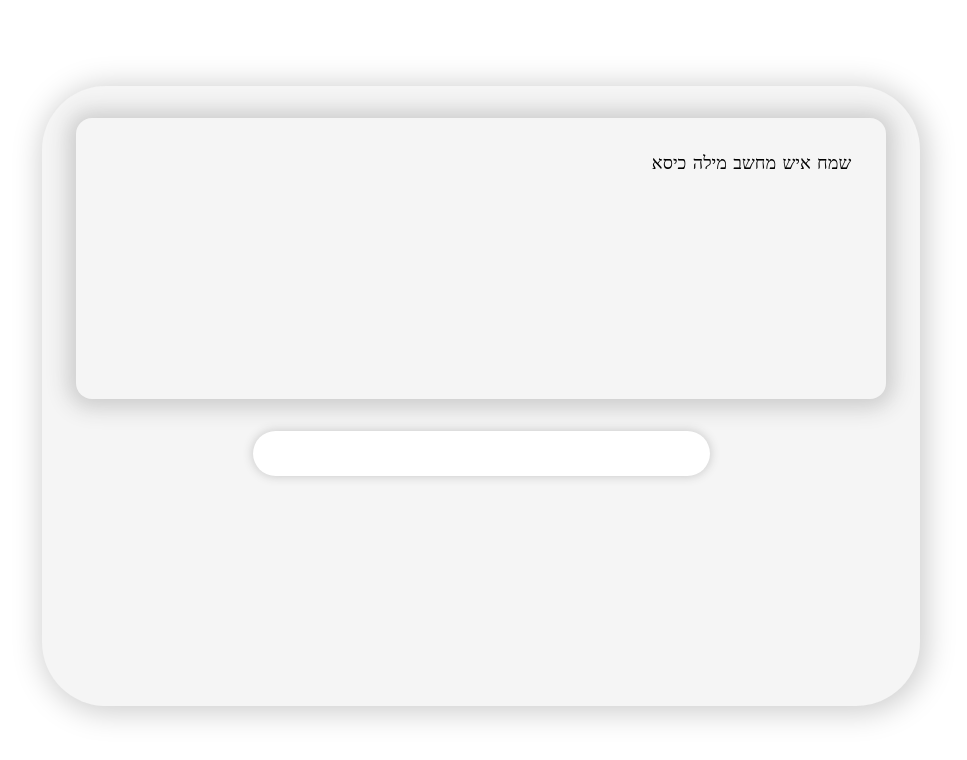
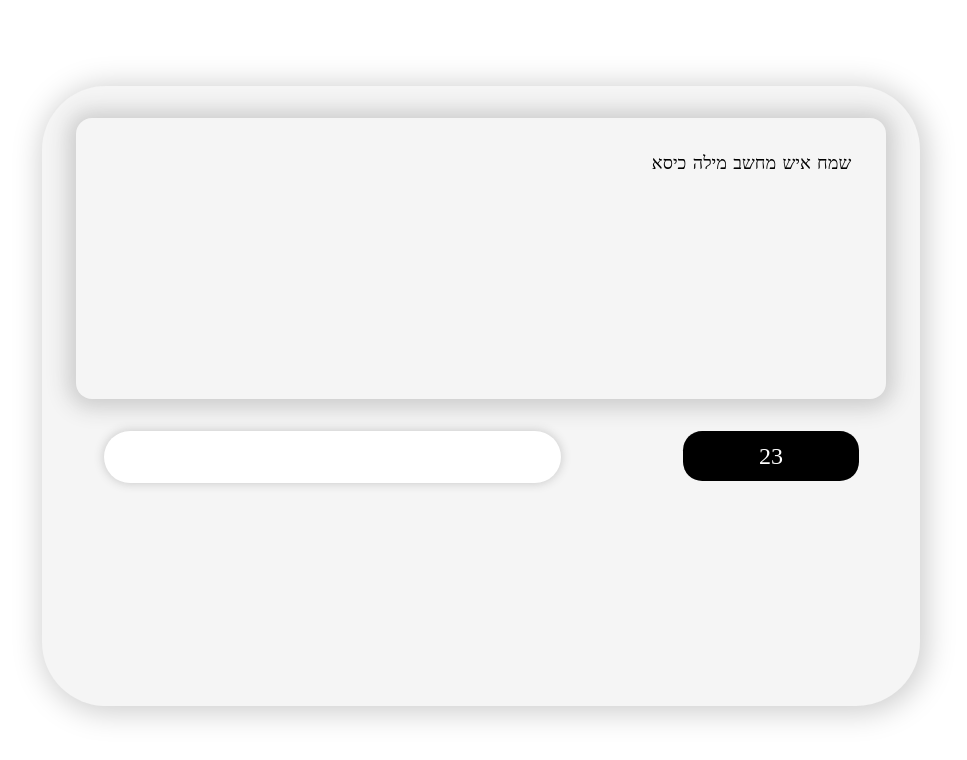
Before and after one commit to amityosef/type-racer-project, a React app: page / in a window 1280 px wide. Shown: the top 760 px of the page, without its empty margins (154-1121 px from the left). Built offline with nearby package versions, Linux system fonts and the light colour scheme.

Commit message:
added clock

```diff
--- /dev/null
+++ b/src/components/clock/clock.css
@@ -0,0 +1,12 @@
+.clock-block {
+    width: 20%;
+    height: 100%;
+    background-color: black;
+    color: white;
+    text-align: center;
+    align-content: center;
+    justify-content: center;
+    line-height: 2.5rem;
+    border-radius: 1.2rem;
+    font-size: x-large;
+}
--- /dev/null
+++ b/src/components/clock/clock.tsx
@@ -0,0 +1,32 @@
+import React, { useState, useEffect } from 'react';
+import "./clock.css"
+
+interface ClockProps {
+    setIsTimeUp: () => void;
+}
+
+export const Clock = ({ setIsTimeUp }: ClockProps) => {
+    const [time, setTime] = useState<number>(30);
+
+    const refreshClock = () => {
+        setTime(time - 1);
+    }
+
+    useEffect(() => {
+        if (time > 0) {
+            const timerId = setInterval(refreshClock, 1000);
+            return function cleanup() {
+                clearInterval(timerId);
+            };
+        } else {
+            setIsTimeUp();
+        }
+    }, [time]);
+
+    return (
+        <div className='clock-block'>
+            {time}
+        </div>
+    )
+
+}
--- a/src/components/typingComponent/typingComponent.css
+++ b/src/components/typingComponent/typingComponent.css
@@ -8,3 +8,10 @@
   align-items: center;
   border-radius: 4rem;
 }
+
+.middle-bar {
+  height: 8%;
+  width: 100%;
+  display: flex;
+  justify-content: space-around;
+}
--- a/src/components/typingComponent/typingComponent.tsx
+++ b/src/components/typingComponent/typingComponent.tsx
@@ -1,6 +1,7 @@
 import React, { useCallback, useState } from "react";
 import { SENTENCES_COUNT } from "../../common/consts";
 import { sentences } from "../../common/sentences";
+import { Clock } from "../clock/clock";
 import { TextDisplay } from "../textDisplay/textDisplay";
 import { TypingInput } from "../typingInput/typingInput";
 import "./typingComponent.css";
@@ -12,6 +13,7 @@ export const TypingComponent = ({ }: TypingComponentProps) => {
   const [currSentence, setCurrSentence] = useState<string>(sentences[randomNumber]);
   const [wordIndex, setWordIndex] = useState<number>(0);
   const [iswrong, setIswrong] = useState<boolean>(false);
+  const [isTimeUp, setIsTimeUp] = useState<boolean>(false);
 
   const wordCheckFunction = useCallback((value: string) => {
     if (currSentence.split(' ')[wordIndex].trim() === value.trim()) {
@@ -26,7 +28,11 @@ export const TypingComponent = ({ }: TypingComponentProps) => {
   return (
     <div className="typing-container">
       <TextDisplay text={currSentence} currWordIndex={wordIndex} isCurrWordwrong={iswrong} />
-      <TypingInput wordCheckFunction={wordCheckFunction} />
+      <div className="middle-bar">
+        <TypingInput wordCheckFunction={wordCheckFunction} isTimeUp={isTimeUp} />
+        <Clock setIsTimeUp={() => setIsTimeUp(true)} />
+      </div>
+
     </div>
   );
 };
--- a/src/components/typingInput/typingInput.css
+++ b/src/components/typingInput/typingInput.css
@@ -2,7 +2,7 @@
   direction: rtl;
   border: none;
   width: 50%;
-  height: 7%;
+  height: 100%;
   border-radius: 2rem;
   padding-right: 1rem;
   outline: none;
--- a/src/components/typingInput/typingInput.tsx
+++ b/src/components/typingInput/typingInput.tsx
@@ -4,17 +4,24 @@ import "./typingInput.css";
 
 interface TypingInputProps {
   wordCheckFunction: (value: string) => boolean;
+  isTimeUp: boolean;
 }
 
-export const TypingInput = ({ wordCheckFunction }: TypingInputProps) => {
+export const TypingInput = ({ wordCheckFunction, isTimeUp }: TypingInputProps) => {
 
   const [content, setContent] = useState('');
 
-  const submitEdit = useCallback((e: any) => {
+  const edit = useCallback((value: string) => {
+    if (!isTimeUp) {
+      setContent(value);
+    }
+  }, [content]);
+
+  const submit = useCallback((e: any) => {
     if (e.keyCode === SPACE_KEY_CODE && wordCheckFunction(content)) {
       setContent('');
     }
   }, [content]);
 
-  return <input type={"text"} className="typing-input" onChange={(e: any) => setContent(e.target.value)} onKeyUp={submitEdit} value={content} />;
+  return <input type={"text"} className="typing-input" onChange={(e: any) => edit(e.target.value)} onKeyUp={submit} value={content} />;
 };
```
